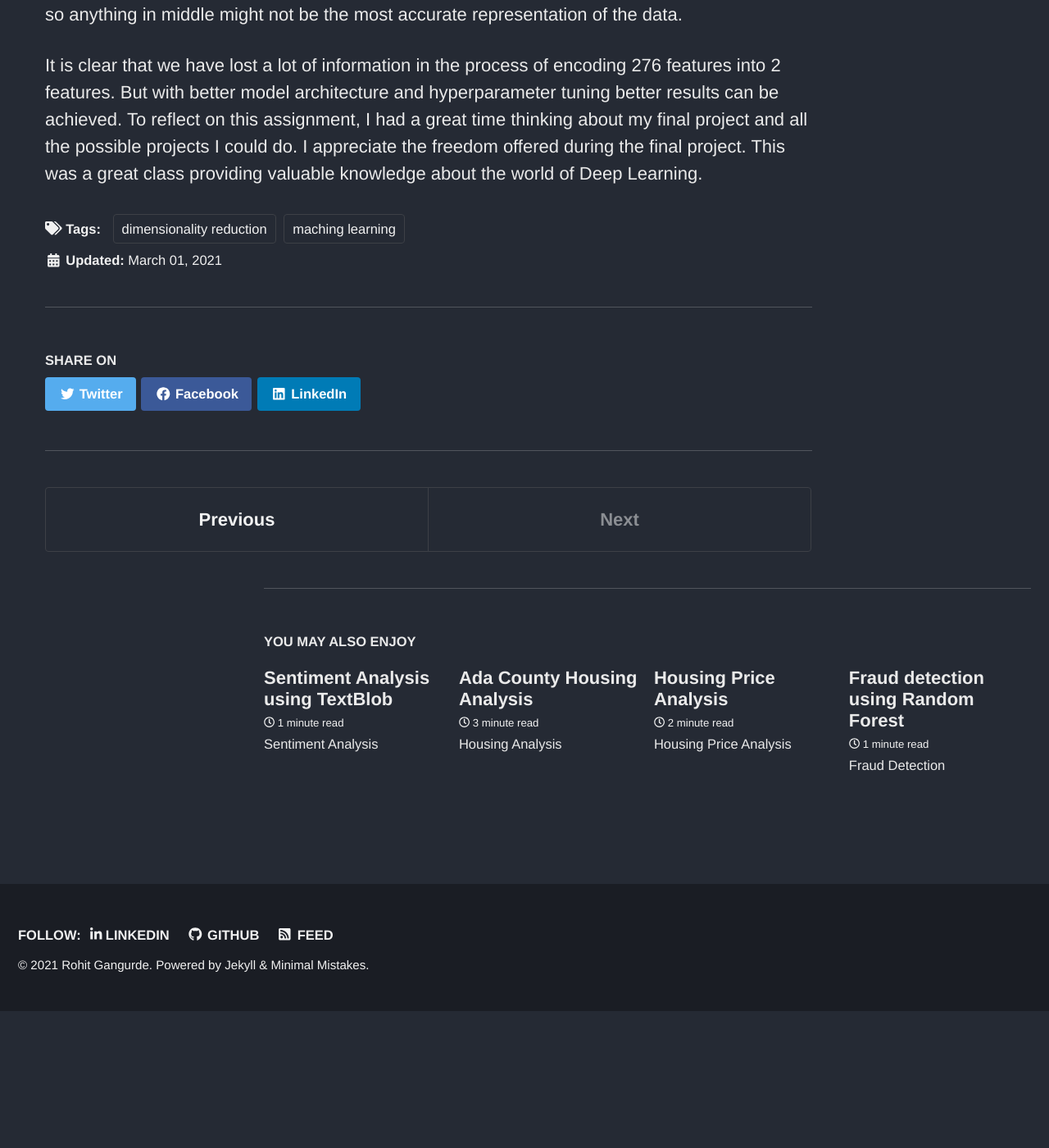
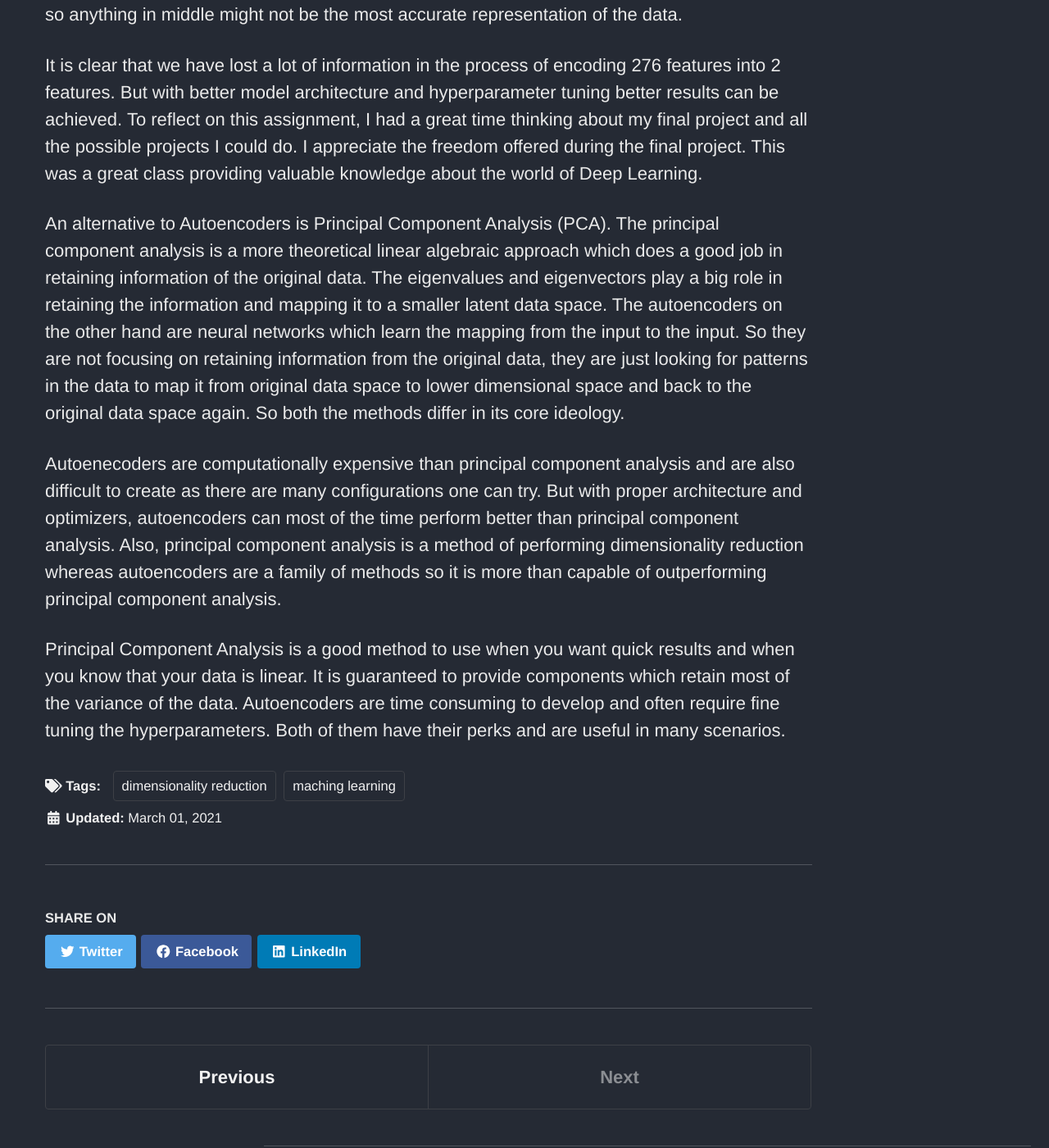
Before and after one commit to rohitgang/rohitgang.github.io, a Jekyll site: the page built from _posts/2021-03-01-dimensionalityReduction.md, in a window 1280 px wide and 1400 px high, scrolled down 2414 px. Shown: the whole window at 82% size. Built offline with Jekyll 4.4.1, drawn with Linux system fonts in a browser that asks for light colours; cached includes are drawn as plain includes; nearby versions of some CDN libraries; formulas are drawn with MathJax 3; before the commit the page ends 3646 px from its top, so only the background shows below that; some of the changed text lies outside the part shown.

Commit message:
added content

```diff
--- a/_posts/2021-03-01-dimensionalityReduction.md
+++ b/_posts/2021-03-01-dimensionalityReduction.md
@@ -37,3 +37,9 @@ I used <code>tensorflow.keras</code> to build the autoencoder. The source code f
 There are a few details to point out here. The red data points are points corresponding to Sale Price feature being less than its mean value and the green data points are points corresponding to Sale Price feature being more than its mean value. We can see that the green points are in two clusters. There are two arcs of the green points. The red data points are spread across the axes. Again, the seperation of the data points is not quite distinct. The scale of the encoded data points is not quite normal. That's because the task of the autoencoder is to reconstruct the input, so anything in middle might not be the most accurate representation of the data.
 
 It is clear that we have lost a lot of information in the process of encoding 276 features into 2 features. But with better model architecture and hyperparameter tuning better results can be achieved. To reflect on this assignment, I had a great time thinking about my final project and all the possible projects I could do. I appreciate the freedom offered during the final project. This was a great class providing valuable knowledge about the world of Deep Learning.
+
+An alternative to Autoencoders is Principal Component Analysis (PCA). The principal component analysis is a more theoretical linear algebraic approach which does a good job in retaining information of the original data. The eigenvalues and eigenvectors play a big role in retaining the information and mapping it to a smaller latent data space. The autoencoders on the other hand are neural networks which learn the mapping from the input to the input. So they are not focusing on retaining information from the original data, they are just looking for patterns in the data to map it from original data space to lower dimensional space and back to the original data space again. So both the methods differ in its core ideology.
+
+Autoenecoders are computationally expensive than principal component analysis and are also difficult to create as there are many configurations one can try. But with proper architecture and optimizers, autoencoders can most of the time perform better than principal component analysis. Also, principal component analysis is a method of performing dimensionality reduction whereas autoencoders are a family of methods so it is more than capable of outperforming principal component analysis.
+
+Principal Component Analysis is a good method to use when you want quick results and when you know that your data is linear. It is guaranteed to provide components which retain most of the variance of the data. Autoencoders are time consuming to develop and often require fine tuning the hyperparameters. Both of them have their perks and are useful in many scenarios.
```
